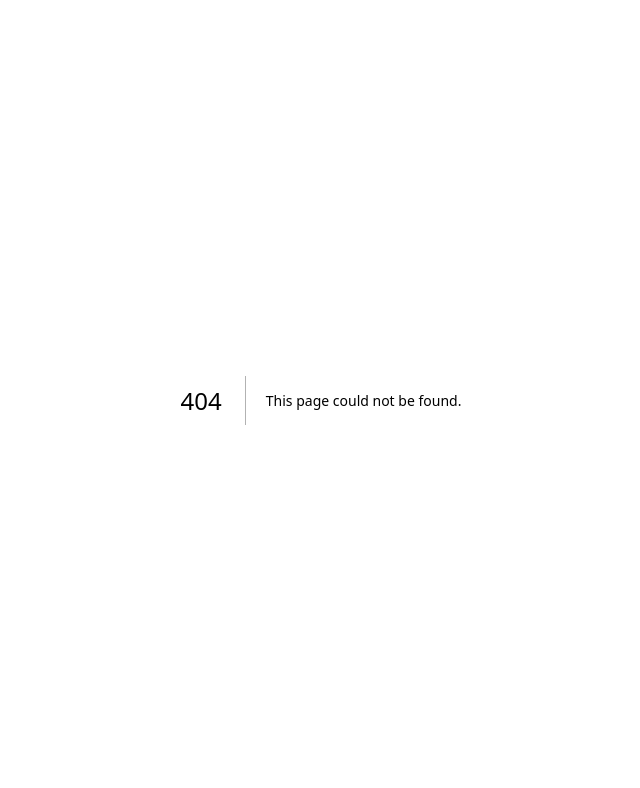
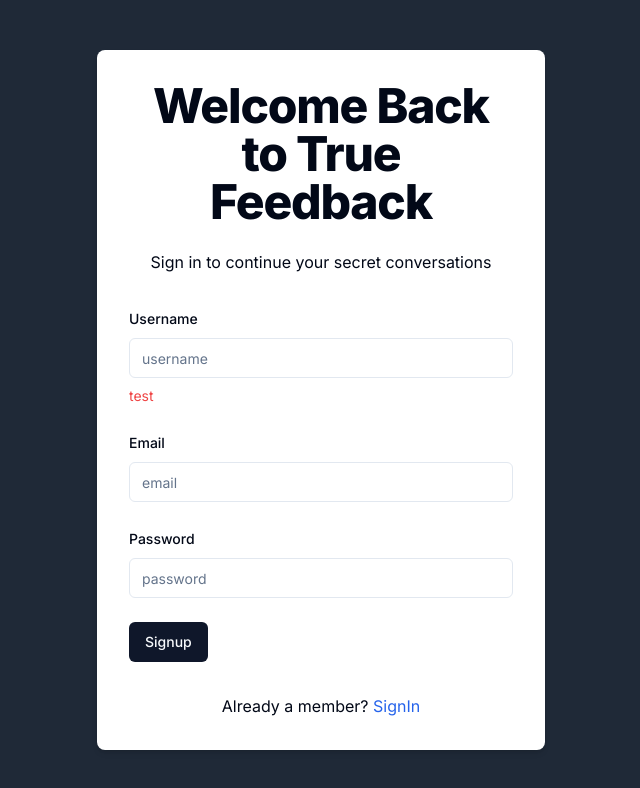
Before and after one commit to HarshDubey1011/mysterymsg, a Next.js app: page /sign-up in a window 1280 px wide. Before the commit this address had no page. Shown: the top 788 px of the page, without its empty margins (319-959 px from the left). Built offline with nearby package versions, Linux system fonts and the light colour scheme.

Commit message:
signup page implemented completely

```diff
--- a/src/app/(auth)/sign-in/page.tsx
+++ b/src/app/(auth)/sign-in/page.tsx
@@ -1,57 +1,8 @@
-'use client';
-import { zodResolver } from "@hookform/resolvers/zod"
-import { useForm } from "react-hook-form"
-import * as z from "zod";
-import Link from "next/link";
-import { useEffect, useState } from "react";
-import { useDebounceValue } from 'usehooks-ts'
-import { useToast } from "@/components/ui/use-toast";
-import { useRouter } from "next/router";
-import { signUpSchema } from "@/schemas/signUpSchema";
-import axios, {AxiosError} from 'axios';
-import { ApiResponse } from "@/types/ApiResponse";
+import React from 'react'
 
 const page = () => {
-  const [username, setUsername] = useState('');
-  const [usernameMessage, setUsernameMessage] = useState('');
-  const [isCheckingUsername, setIsCheckingUsername] = useState(false);
-  const [isSubmitting, setIsSubmitting] = useState(false);
-  const {toast} = useToast()
-  const router = useRouter();
-  const debouncedUsername = useDebounceValue(username, 300);
-  //zod implementation
-
-  const form = useForm<z.infer<typeof signUpSchema>>({
-    resolver: zodResolver(signUpSchema),
-    defaultValues: {
-      username: '',
-      email:'',
-      password: ''
-    }
-  })
-
-  useEffect(() => {
-    const checkUsernameUnique = async () => {
-      if(debouncedUsername) {
-        setIsCheckingUsername(true)
-        setUsernameMessage('')
-        try {
-          const response = await axios.get(`/api/check-username-unique?username=${debouncedUsername}`,)
-          setUsernameMessage(response.data.message);
-        } catch (error) {
-          const axiosError = error as AxiosError<ApiResponse>;
-          setUsernameMessage(axiosError.response?.data.message ?? "Error checking username")
-        }
-        finally {
-          setIsCheckingUsername(false)
-        }
-      }
-    }
-    checkUsernameUnique()
-  }, [debouncedUsername])
-
   return (
-    <div>This is sign in page</div>
+    <div>Sign In Page</div>
   )
 }
 
--- /dev/null
+++ b/src/app/(auth)/sign-up/page.tsx
@@ -0,0 +1,168 @@
+'use client';
+import { zodResolver } from "@hookform/resolvers/zod"
+import { useForm } from "react-hook-form"
+import * as z from "zod";
+import Link from "next/link";
+import { useEffect, useState } from "react";
+import { useDebounceCallback } from 'usehooks-ts'
+import { useToast } from "@/components/ui/use-toast";
+import { useRouter } from "next/navigation";
+import { signUpSchema } from "@/schemas/signUpSchema";
+import axios, {AxiosError} from 'axios';
+import { ApiResponse } from "@/types/ApiResponse";
+import { Form, FormControl, FormDescription, FormField, FormItem, FormLabel, FormMessage } from "@/components/ui/form";
+import { Input } from "@/components/ui/input";
+import { Button } from "@/components/ui/button";
+import { Loader2 } from "lucide-react";
+
+const page = () => {
+  const [username, setUsername] = useState('');
+  const [usernameMessage, setUsernameMessage] = useState('');
+  const [isCheckingUsername, setIsCheckingUsername] = useState(false);
+  const [isSubmitting, setIsSubmitting] = useState(false);
+  const {toast} = useToast()
+  const router = useRouter();
+  const debounced = useDebounceCallback(setUsername, 300);
+  //zod implementation
+
+  const form = useForm<z.infer<typeof signUpSchema>>({
+    resolver: zodResolver(signUpSchema),
+    defaultValues: {
+      username: '',
+      email:'',
+      password: ''
+    }
+  })
+
+  useEffect(() => {
+    const checkUsernameUnique = async () => {
+      if(username) {
+        setIsCheckingUsername(true)
+        setUsernameMessage('')
+        try {
+          const response = await axios.get(`/api/check-username-unique?username=${username}`)
+          setUsernameMessage(response.data.message);
+        } catch (error) {
+          const axiosError = error as AxiosError<ApiResponse>;
+          setUsernameMessage(axiosError.response?.data.message ?? "Error checking username")
+        }
+        finally {
+          setIsCheckingUsername(false)
+        }
+      }
+    }
+    checkUsernameUnique()
+  }, [username])
+
+  const onSubmit = async (data: z.infer<typeof signUpSchema>) => {
+    setIsSubmitting(true)
+    try {
+      const response = await axios.post<ApiResponse>('/api/sign-up', data)
+      toast({
+        title: 'Success',
+        description: response.data.message
+      })
+      router.replace(`/verify/${username}`)
+      setIsSubmitting(false)
+    } catch (error) {
+      console.error("Error in signup of user", error)
+      const axiosError = error as AxiosError<ApiResponse>;
+      let errorMessage = axiosError.response?.data.message
+      toast({
+        title: 'Signup failed',
+        description: errorMessage,
+        variant: "destructive"
+      })
+      setIsSubmitting(false)
+    }
+  }
+
+  return (
+    <div className="flex justify-center items-center min-h-screen bg-gray-800">
+    <div className="w-full max-w-md p-8 space-y-8 bg-white rounded-lg shadow-md">
+      <div className="text-center">
+        <h1 className="text-4xl font-extrabold tracking-tight lg:text-5xl mb-6">
+          Welcome Back to True Feedback
+        </h1>
+        <p className="mb-4">Sign in to continue your secret conversations</p>
+      </div>
+      <Form {...form}>
+        <form onSubmit={form.handleSubmit(onSubmit)} className="space-y-6">
+          <FormField
+            control={form.control}
+            name="username"
+            render={({ field }) => (
+              <FormItem>
+                <FormLabel>Username</FormLabel>
+                <FormControl>
+                  <Input placeholder="username"
+                   {...field}
+                   onChange={(e) => {
+                    field.onChange(e)
+                    debounced(e.target.value)
+                   }}
+                    />
+                </FormControl>
+                {isCheckingUsername && <Loader2 className="animate-spin" />}
+                   <p className={`text-sm ${usernameMessage === "Username is unique" ? 'text-green-500' : 'text-red-500'}`}>
+                    test {usernameMessage}
+                   </p>
+                <FormMessage />
+              </FormItem>
+            )}
+          />
+          <FormField
+            control={form.control}
+            name="email"
+            render={({ field }) => (
+              <FormItem>
+                <FormLabel>Email</FormLabel>
+                <FormControl>
+                  <Input placeholder="email"
+                   {...field}
+                    />
+                </FormControl>
+                <FormMessage />
+              </FormItem>
+            )}
+          />
+          <FormField
+            control={form.control}
+            name="password"
+            render={({ field }) => (
+              <FormItem>
+                <FormLabel>Password</FormLabel>
+                <FormControl>
+                  <Input type="password" placeholder="password"
+                   {...field}
+                    />
+                </FormControl>
+                <FormMessage />
+              </FormItem>
+            )}
+          />
+          <Button type="submit" disabled={isSubmitting}>
+            {
+              isSubmitting ? (
+                <>
+                  <Loader2 className="mr-2 h-4 w-4 animate-spin" /> Please wait
+                </>
+              ) : ('Signup')
+            }
+          </Button>
+        </form>
+      </Form>
+      <div className="text-center mt-4">
+          <p>
+            Already a member?{' '}
+            <Link href="/sign-in" className="text-blue-600 hover:text-blue-800">
+              SignIn
+            </Link>
+          </p>
+        </div>
+      </div>
+      </div>
+  )
+}
+
+export default page
--- /dev/null
+++ b/src/components/ui/input.tsx
@@ -0,0 +1,25 @@
+import * as React from "react"
+
+import { cn } from "@/lib/utils"
+
+export interface InputProps
+  extends React.InputHTMLAttributes<HTMLInputElement> {}
+
+const Input = React.forwardRef<HTMLInputElement, InputProps>(
+  ({ className, type, ...props }, ref) => {
+    return (
+      <input
+        type={type}
+        className={cn(
+          "flex h-10 w-full rounded-md border border-input bg-background px-3 py-2 text-sm ring-offset-background file:border-0 file:bg-transparent file:text-sm file:font-medium placeholder:text-muted-foreground focus-visible:outline-none focus-visible:ring-2 focus-visible:ring-ring focus-visible:ring-offset-2 disabled:cursor-not-allowed disabled:opacity-50",
+          className
+        )}
+        ref={ref}
+        {...props}
+      />
+    )
+  }
+)
+Input.displayName = "Input"
+
+export { Input }
```
